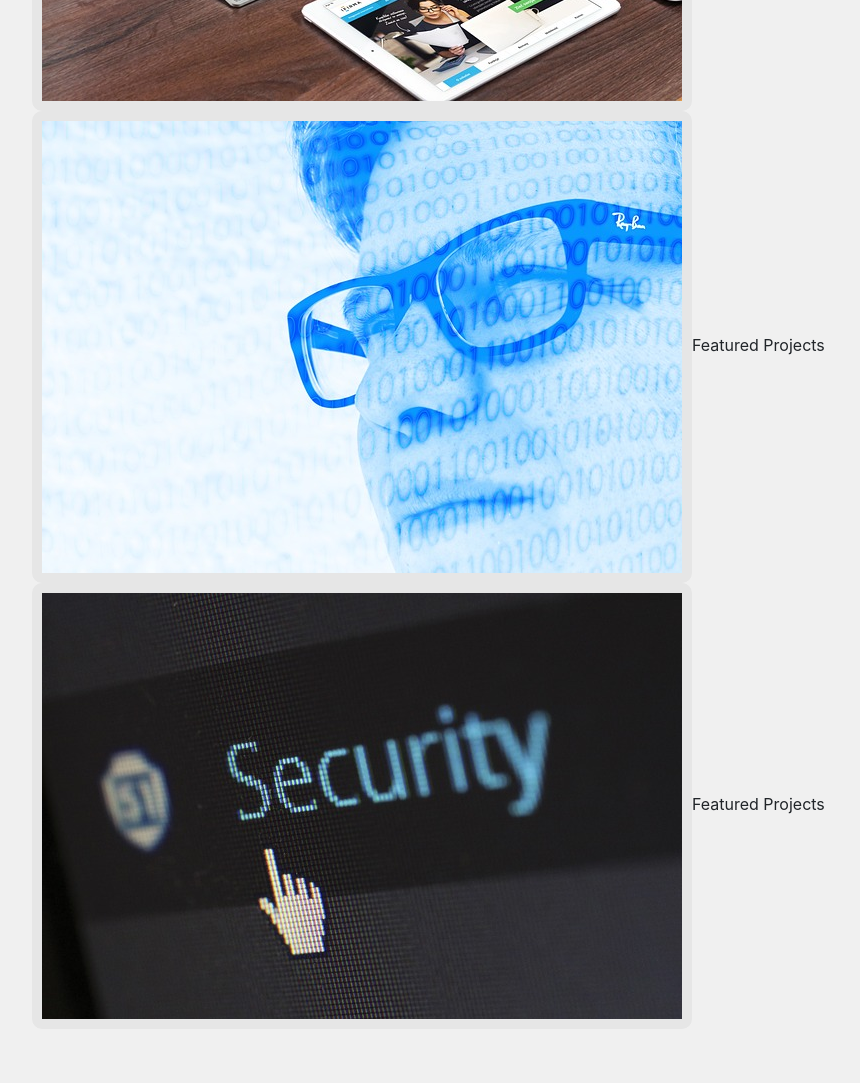
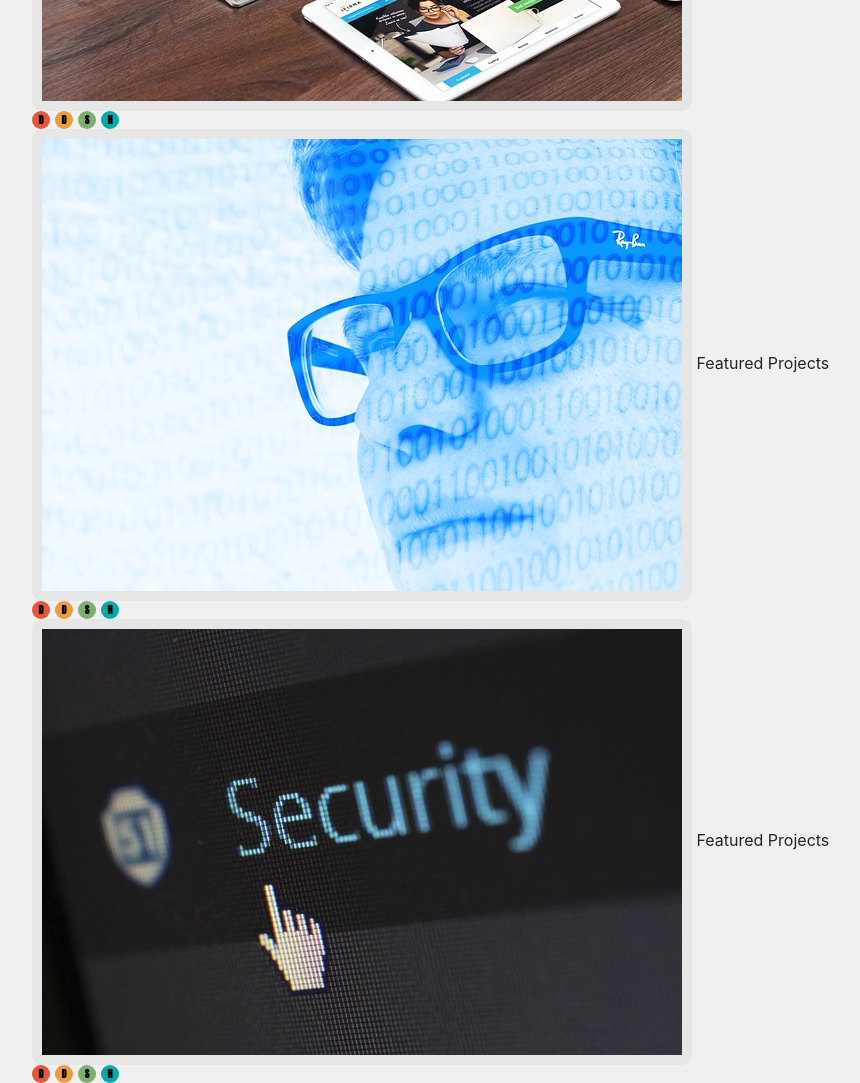
Before and after one commit to Moreno-SanchezF-Neptune/codeup-design-project, a plain HTML site: page index.html in a window 1280 px wide. Shown: the part 1240-2323 px from the top of the page, without its empty margins (53-913 px from the left). Before the commit the page ends 2269 px from the top, so only its background shows below. Drawn offline with nearby package versions, Linux system fonts and the light colour scheme.

Commit message:
wrap div and adjust small circles

```diff
--- a/index.html
+++ b/index.html
@@ -27,7 +27,9 @@
 <p>SELECTED WORK</p>
 
 <div class="container">
-    <section><img src="images/apple-ipad.jpg"><label>Featured Projects</label>
+    <section>
+        <div>
+        <img src="images/apple-ipad.jpg"><label>Featured Projects</label>
         <div class="container small-all-circles">
         <section class="row">
 
@@ -37,13 +39,48 @@
             <div class="small-aqua-circle "><strong>H</strong></div>
 
         </section>
-    </div></section>
+    </div>
+        </div>
+    </section>
 
-    <section><img src="images/macbook.jpg"><label>Featured Projects</label></section>
+    <section><img src="images/macbook.jpg"><label>Featured Projects</label>
+        <div class="container">
+        <section class="row">
 
-    <section><img src="images/man.jpg"><label>Featured Projects</label></section>
+            <div class="small-red-circle "><strong>D</strong></div>
+            <div class="small-orange-circle "><strong>D</strong></div>
+            <div class="small-green-circle "><strong>S</strong></div>
+            <div class="small-aqua-circle "><strong>H</strong></div>
 
-    <section><img src="images/security.jpg"><label>Featured Projects</label></section>
+        </section>
+        </div>
+    </section>
+
+    <section><img src="images/man.jpg">
+        <div class="d-inline-block">Featured Projects</div>
+        <div class="container">
+            <section class="row">
+                <div class="small-red-circle "><strong>D</strong></div>
+                <div class="small-orange-circle "><strong>D</strong></div>
+                <div class="small-green-circle "><strong>S</strong></div>
+                <div class="small-aqua-circle "><strong>H</strong></div>
+            </section>
+        </div>
+    </section>
+
+    <section><img src="images/security.jpg">
+        <label>Featured Projects</label>
+        <div class="container">
+            <section class="row">
+
+                <div class="small-red-circle "><strong>D</strong></div>
+                <div class="small-orange-circle "><strong>D</strong></div>
+                <div class="small-green-circle "><strong>S</strong></div>
+                <div class="small-aqua-circle "><strong>H</strong></div>
+
+            </section>
+        </div>
+    </section>
 </div>
 
 
--- a/main.css
+++ b/main.css
@@ -29,7 +29,6 @@ h2 {
     font-family: 'Anton', sans-serif;
     text-align: center;
 }
-
 .red-circle {
     width: 105px;
     height: 105px;
@@ -40,8 +39,7 @@ h2 {
     background-color: #E6563B;
     text-align: center;
     color: white;
-    display: flex;
-    justify-content: flex-end;
+
 
 }
 .orange-circle {
@@ -54,11 +52,8 @@ h2 {
     background-color:#EB9D3A;
     text-align: center;
     color: white;
-    display: flex;
-    justify-content: flex-start;
+}
 
-
-}
 .green-circle {
     width: 105px;
     height: 105px;
@@ -69,11 +64,8 @@ h2 {
     background-color: #7CB06C;
     text-align: center;
     color: white;
-    display: flex;
-    justify-content: flex-end;
+}
 
-
-}
 .aqua-circle {
     width: 105px;
     height: 105px;
@@ -84,11 +76,7 @@ h2 {
     background-color: #00ABA9;
     text-align: center;
     color: white;
-    display: flex;
-    justify-content: flex-start;
-
 }
-
 .small-red-circle {
     width: 18px;
     height: 18px;
@@ -98,8 +86,10 @@ h2 {
     background-color: #E6563B;
     text-align: center;
     color: black;
+    margin-right: 5px;
+    font-family: 'Anton', sans-serif;
+}
 
-}
 .small-orange-circle {
     width: 18px;
     height: 18px;
@@ -109,9 +99,10 @@ h2 {
     background-color:#EB9D3A;
     text-align: center;
     color: black;
+    margin-right: 5px;
+    font-family: 'Anton', sans-serif;
+}
 
-
-}
 .small-green-circle {
     width: 18px;
     height: 18px;
@@ -121,9 +112,10 @@ h2 {
     background-color: #7CB06C;
     text-align: center;
     color: black;
+    margin-right: 5px;
+    font-family: 'Anton', sans-serif;
+}
 
-
-}
 .small-aqua-circle {
     width: 18px;
     height: 18px;
@@ -133,5 +125,6 @@ h2 {
     background-color: #00ABA9;
     text-align: center;
     color: black;
-
+    margin-right: 5px;
+    font-family: 'Anton', sans-serif;
 }
```
